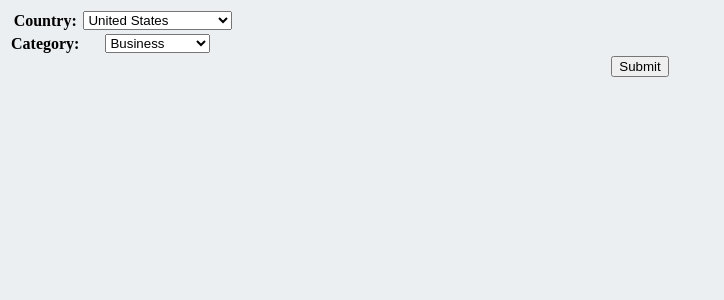
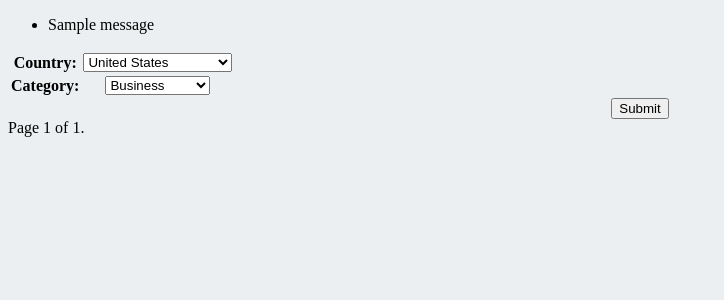
Before and after one commit to tomson611/NewsRead, a Django app: page /read in a window 1280 px wide. Shown: the top 300 px of the page, without its empty margins (0-724 px from the left). Run offline with Django 4.2, Linux system fonts and the light colour scheme; tables that the repository leaves empty hold one stand-in row (values such as "Sample post"); one stand-in notice (Sample message) is shown.

Commit message:
Add error handling and adjust item loading

```diff
--- a/reader/templates/reader/reader.html
+++ b/reader/templates/reader/reader.html
@@ -1,34 +1,57 @@
 <!DOCTYPE html>
 <html lang="en">
+
 <head>
     <meta charset="UTF-8">
-    <title>API Results</title>
+    <title>NewsRead</title>
     {% load static %}
     <link rel="stylesheet" href="{% static 'reader/style.css' %}">
 </head>
+
 <body>
-    <form action="" method="post">
+    {% if messages %}
+    <ul class="messages">
+        {% for message in messages %}
+        <li{% if message.tags %} class="{{ message.tags }}" {% endif %}>{{ message }}</li>
+            {% endfor %}
+    </ul>
+    {% endif %}
+    <form action="read?page=1" method="post">
         {% csrf_token %}
         <table>
-        {{ form.as_table }}
+            {{ form }}
         </table>
         <input type="submit" value="Submit">
     </form>
-
-
-        {% for item in request.session.api_data %}
+    {% for item in page_obj %}
+    {%if item.title != "[Removed]"%}
     <div class="article">
+        {% if item.urlToImage %}
+        <img src="{{item.urlToImage}}" alt="image accompanying the article">
+        {%endif%}
         <h1>{{ item.title }}</h1>
         {% if item.description %}
         <h2>{{ item.description }}</h2>
         {%endif%}
-            {% if item.urlToImage %}
-            <img src="{{item.urlToImage}}" alt="image accompanying the article">
-            {%endif%}
-
-
         <a href="{{item.url}}" target="_blank" class="button">Read</a>
     </div>
+    {%endif%}
     {% endfor %}
+    <div class="pagination">
+        <span class="step-links">
+            {% if page_obj.has_previous %}
+            <a href="?page=1">&laquo; first</a>
+            <a href="?page={{ page_obj.previous_page_number }}">previous</a>
+            {% endif %}
+            <span class="current">
+                Page {{ page_obj.number }} of {{ page_obj.paginator.num_pages }}.
+            </span>
+            {% if page_obj.has_next %}
+            <a href="?page={{ page_obj.next_page_number }}">next</a>
+            <a href="?page={{ page_obj.paginator.num_pages }}">last &raquo;</a>
+            {% endif %}
+        </span>
+    </div>
 </body>
+
 </html>
```
Lines whose indentation alone changed are shown as unchanged.
